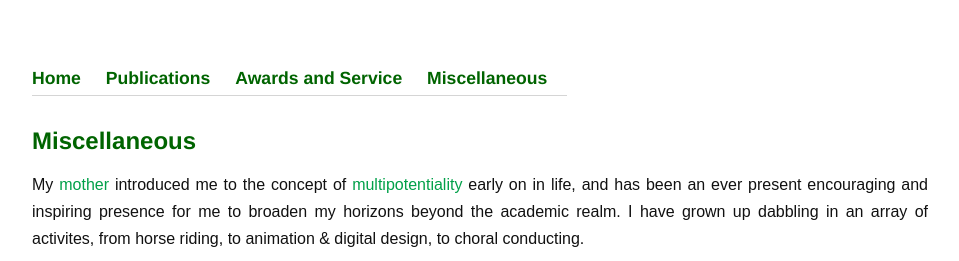
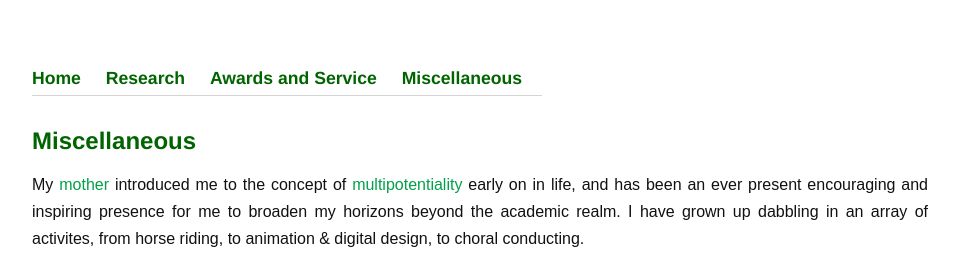
Before and after one commit to Uppaal/Uppaal.github.io, a Jekyll site: the page built from misc.html, in a window 1280 px wide. Shown: the top 261 px of the page, without its empty margins (160-1119 px from the left). Built offline with Jekyll 4.4.1, drawn with Linux system fonts in a browser that asks for light colours.

Commit message:
Update default.html

```diff
--- a/_layouts/default.html
+++ b/_layouts/default.html
@@ -11,7 +11,7 @@
 			<nav>
 	    		<ul>
 				<li><a href="/">Home</a></li>
-			   	<li><a href="/publications.html">Publications</a></li>
+			   	<li><a href="/publications.html">Research</a></li>
 				<li><a href="/awards_service.html">Awards and Service</a></li>
 	    			<li><a href="/misc.html">Miscellaneous</a></li>
 	    		</ul>
```
